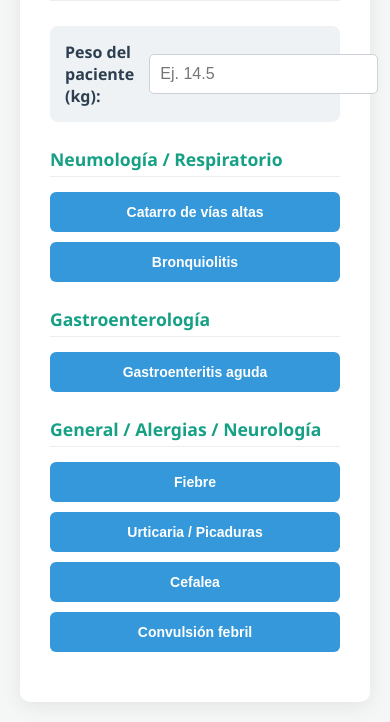
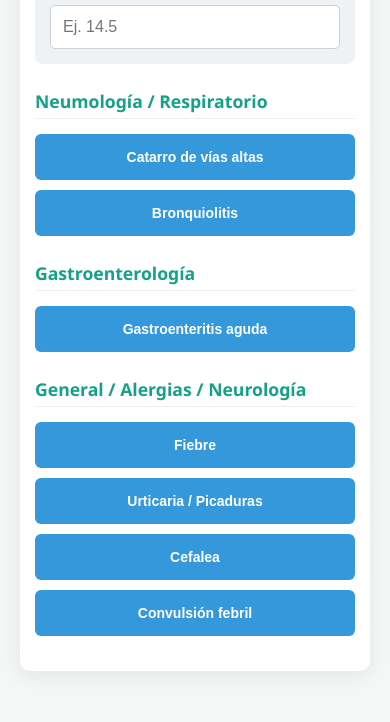
Before and after one commit to gonzaloares/RecomendacionesPediatria, a plain HTML site: page index.html in a window 390 px wide. Shown: the part 216-938 px from the top of the page. After the commit the page ends 907 px from the top, so only its background shows below. Drawn offline with Linux system fonts and the light colour scheme.

Commit message:
Update index.html

```diff
--- a/index.html
+++ b/index.html
@@ -26,6 +26,7 @@
             border-bottom: 2px solid #eee;
             padding-bottom: 15px;
             margin-bottom: 25px;
+            font-size: 1.8em;
         }
         .input-group {
             margin-bottom: 25px;
@@ -40,13 +41,15 @@
             font-weight: bold;
             color: #2c3e50;
             margin: 0;
+            white-space: nowrap;
         }
         input[type="number"] {
             flex: 1;
-            padding: 10px;
+            padding: 12px;
             border: 1px solid #ccd1d9;
             border-radius: 5px;
             font-size: 16px;
+            box-sizing: border-box; /* Evita que el padding descuadre el input */
         }
         .categoria-titulo {
             color: #16a085;
@@ -58,7 +61,7 @@
         }
         .buttons {
             display: grid;
-            grid-template-columns: repeat(auto-fill, minmax(200px, 1fr));
+            grid-template-columns: repeat(auto-fill, minmax(180px, 1fr));
             gap: 10px;
             margin-bottom: 20px;
         }
@@ -66,7 +69,7 @@
             background-color: #3498db;
             color: white;
             border: none;
-            padding: 12px;
+            padding: 15px 12px; /* Un poco más alto para tocar mejor con el dedo */
             border-radius: 6px;
             font-size: 14px;
             font-weight: 600;
@@ -114,6 +117,24 @@
             font-weight: bold;
             margin-bottom: 15px;
             display: none;
+        }
+
+        /* AJUSTE ESPECÍFICO PARA MÓVILES */
+        @media (max-width: 500px) {
+            .input-group {
+                flex-direction: column; /* Apila los elementos en vertical */
+                align-items: stretch;   /* Estira el recuadro a los bordes */
+                gap: 10px;
+            }
+            input[type="number"] {
+                width: 100%;
+            }
+            label {
+                white-space: normal; /* Permite que el texto baje de línea si es largo */
+            }
+            .container {
+                padding: 15px;
+            }
         }
     </style>
 </head>
```
